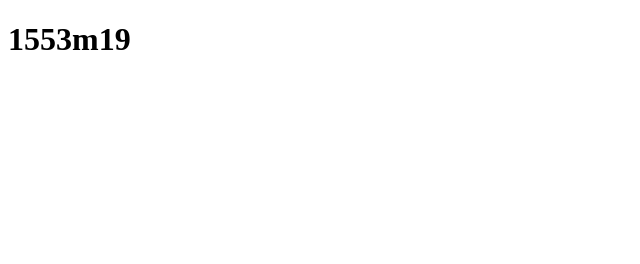
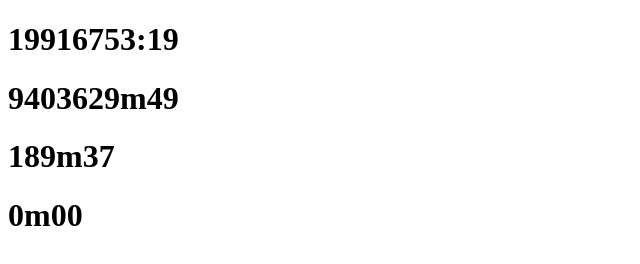
Before and after one commit to ggiovanini/diff-date-js, a plain HTML site: page index.html in a window 1280 px wide. Shown: the whole page, without its empty margins (0-640 px from the left). Drawn offline with Linux system fonts and the light colour scheme.

Commit message:
Implemented regressive counter, fix bugs

```diff
--- a/diffDate.js
+++ b/diffDate.js
@@ -2,6 +2,7 @@ function DiffDate(glue = ':') {
     const self = this;
     const dataRequire = 'data-date-diff';
     const separator = glue;
+    const negative = '-';
 
     window.addEventListener('load', function () {
         self.init();
@@ -58,21 +59,52 @@ function DiffDate(glue = ':') {
         const pastDate = new Date(date1);
         const today = new Date();
         const glue = elem.dataset.dateGlue || separator;
-        elem.innerHTML = self.daysBetween(pastDate, today, glue);
+        const minus = elem.dataset.dateMinus || negative;
+        const stop = elem.dataset.dateZero && elem.dataset.dateZero === 'stop';
+
+        const difference = Math.round(
+            (pastDate.getTime() - today.getTime()) / 1000
+        );
+
+        if (difference <= 0 && stop) {
+            elem.innerHTML = `0${glue}00`;
+            self.stop(elem);
+            return;
+        }
+
+        if (difference) {
+            elem.innerHTML = self.daysBetween(pastDate, today, glue, minus);
+            if (stop && (difference === -0 || difference === 0)) {
+                self.stop(elem);
+            }
+            return;
+        }
+
+        elem.innerHTML = self.daysBetween(today, pastDate, glue, minus, stop);
+        if (stop && (difference === -0 || difference === 0)) {
+            self.stop(elem);
+        }
     };
 
-    this.daysBetween = function (date1, date2, glue = separator) {
+    this.daysBetween = function (date1, date2, glue = separator, minus = negative) {
         const difference = Math.round(
             (date2.getTime() - date1.getTime()) / 1000
         );
 
-        const minutes = Math.floor(difference / 60);
-        const seconds = difference - minutes  * 60;
-        if (seconds < 10) {
-            return (`${minutes}${glue}0${seconds}`);
+        let minutes = Math.floor(difference / 60);
+        let seconds = difference - minutes  * 60;
+        let setNegative = '';
+        if (difference < 0) {
+            minutes = (minutes+1) * -1;
+            seconds = 60 - seconds;
+            setNegative = minus === 'false' ? '' : minus;
         }
 
-        return (`${minutes}${glue}${seconds}`);
+        if (seconds < 10) {
+            return (`${setNegative}${minutes}${glue}0${seconds}`);
+        }
+
+        return (`${setNegative}${minutes}${glue}${seconds}`);
     };
 
 }
--- a/index.html
+++ b/index.html
@@ -1,5 +1,5 @@
 <!DOCTYPE html>
-<html lang="en">
+<html lang="pt-BR">
 <head>
     <meta charset="UTF-8">
     <title>DiffDate</title>
@@ -7,8 +7,25 @@
 <body>
 
     <h1
-            data-date-diff="2019-06-05 14:46:30"
+            data-date-diff="1981-07-24 14:46:30"
+    >00:00</h1>
+
+    <h1
+            data-date-diff="2001-07-20 09:30:00"
             data-date-glue="m"
+    >00:00</h1>
+
+    <h1
+            data-date-diff="2019-06-06 13:30:12"
+            data-date-glue="m"
+            data-date-minus="-"
+    >00:00</h1>
+
+    <h1
+            data-date-diff="2019-06-06 13:37:12"
+            data-date-glue="m"
+            data-date-zero="stop"
+            data-date-minus="-"
     >00:00</h1>
 
     <script src="./diffDate.js"></script>
```
